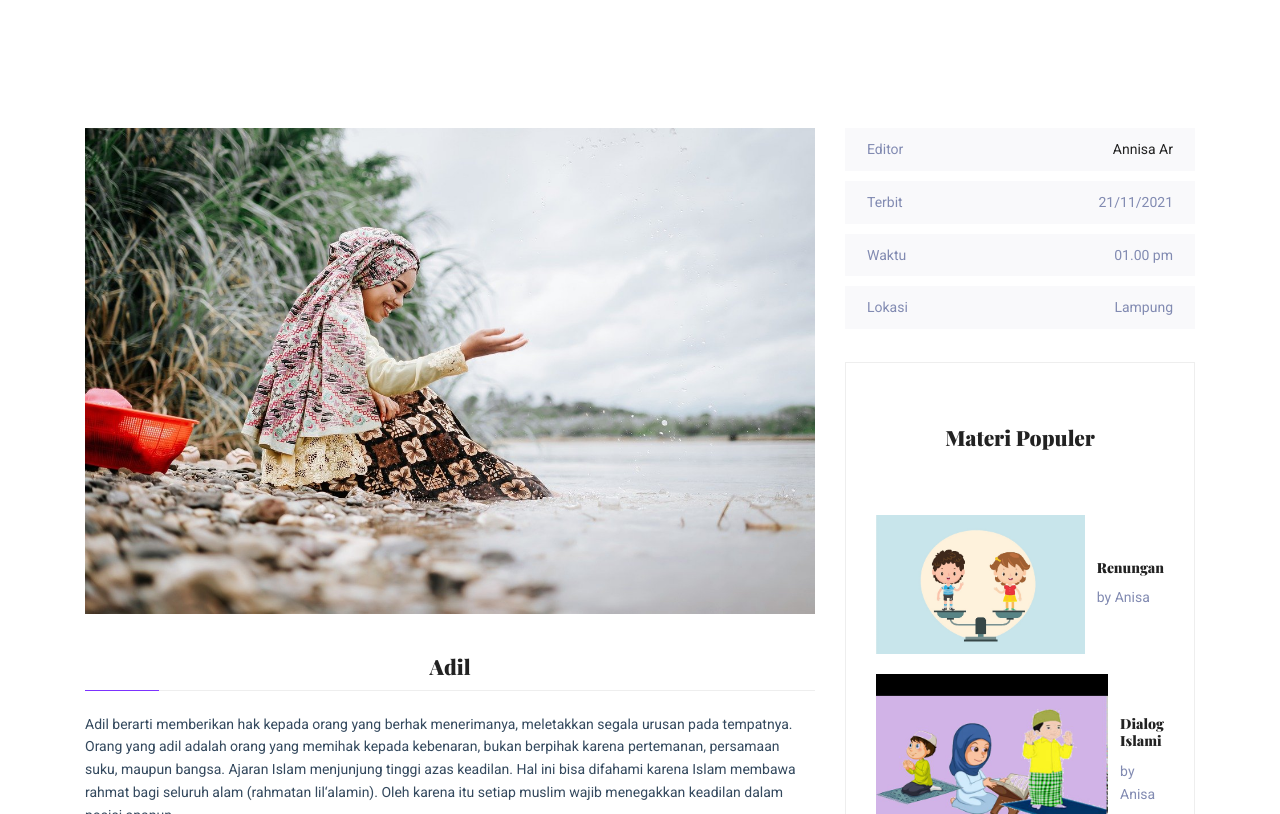
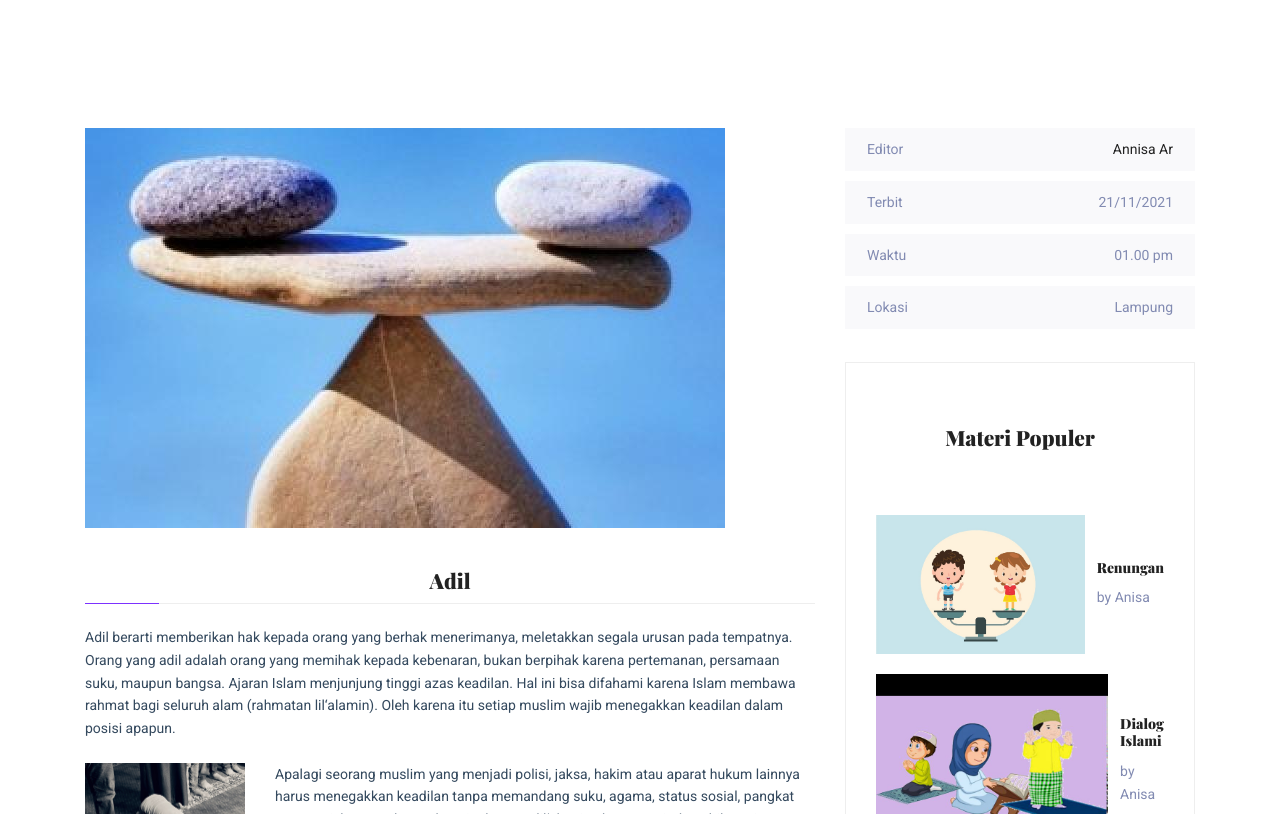
Before and after one commit to nizarhilmi/Sistem-Informasi-ED, a website: page src/konten4.html in a window 1280 px wide. Shown: the part 502-1316 px from the top of the page. Drawn offline with nearby package versions, Linux system fonts and the light colour scheme; some packages are replaced by stand-ins of ours.

Commit message:
updt img

```diff
--- a/src/konten4.html
+++ b/src/konten4.html
@@ -97,7 +97,7 @@
             <div class="row">
                 <div class="col-lg-8 course-details-left">
                     <div class="main-image">
-                        <img class="img-fluid" src="img/courses/8.jpg" alt="">
+                        <img class="img-fluid" src="img/popular-course/cek6.jpeg" alt="">
                     </div>
                     <div class="content-wrapper">
                         <center>
```
Also changed, not shown: src/konten3.html (+1 -1 lines).
